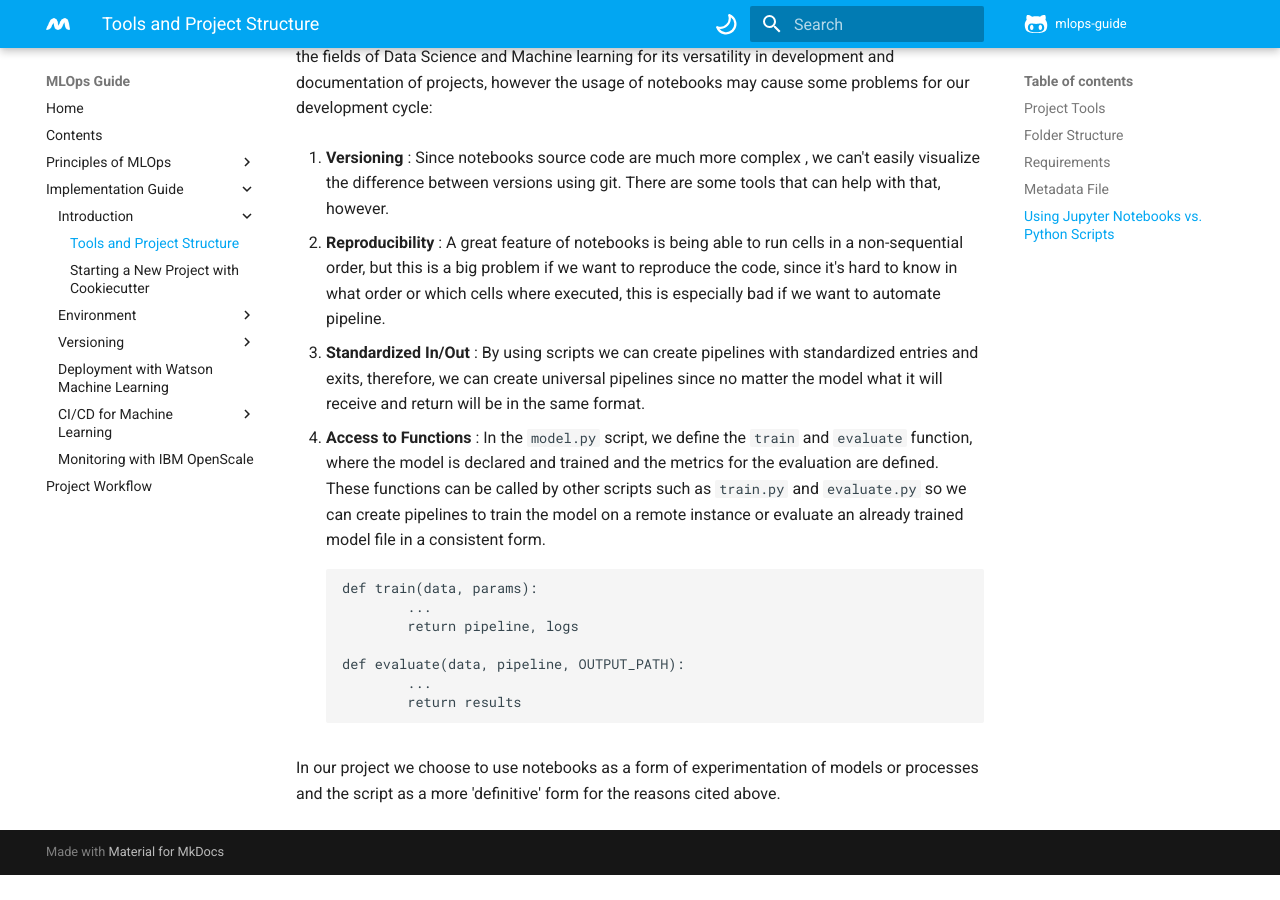
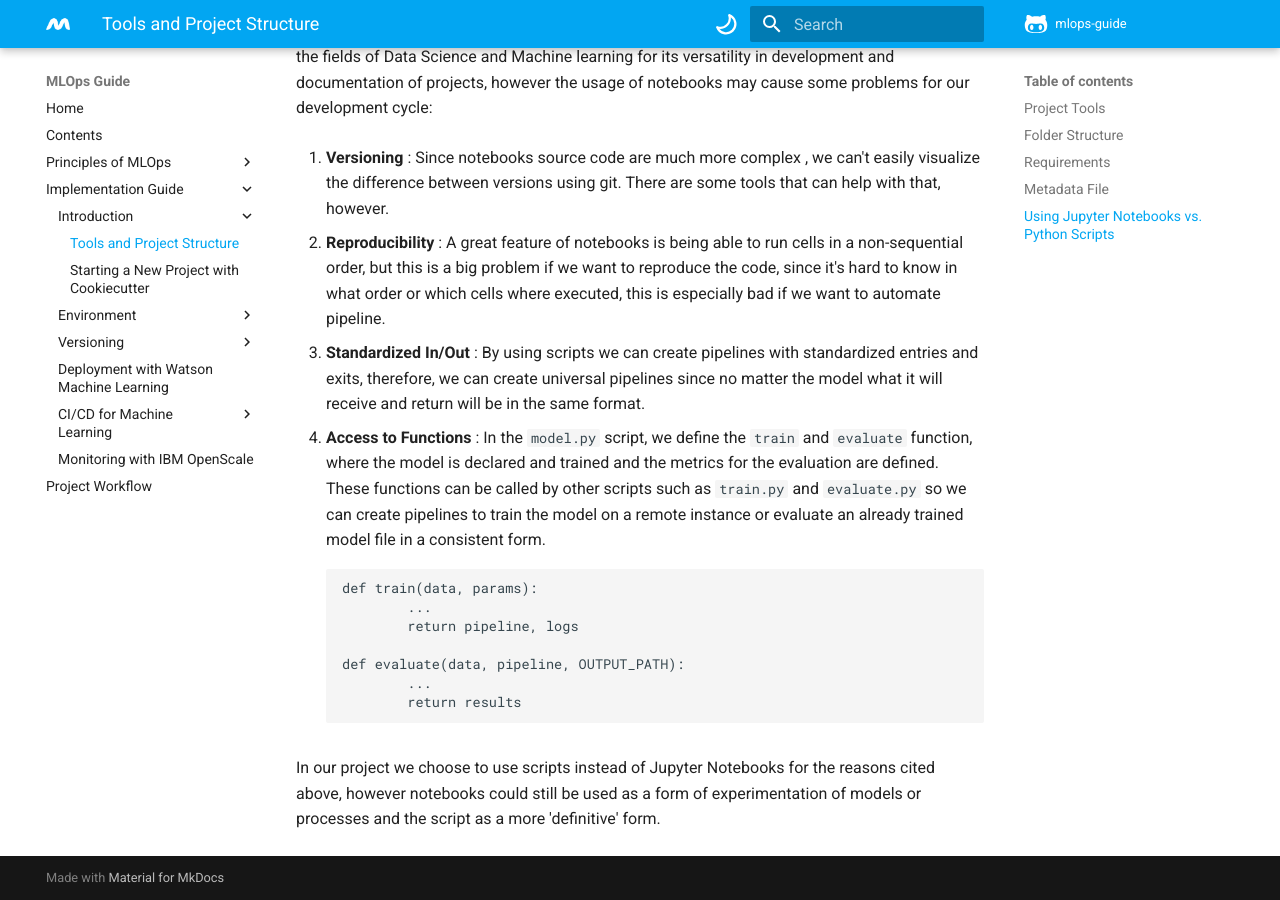
Before and after one commit to mlops-guide/mlops-guide.github.io, an MkDocs documentation site: the page built from docs/Structure/project_structure.md, in a window 1280 px wide and 900 px high, scrolled down 3026 px. Built offline with MkDocs 1.6.1 and Material for MkDocs 9.7.7, drawn with Linux system fonts in a browser that asks for light colours; comment, search, counter and statistics services are not loaded; before the commit the page ends 3901 px from its top, so only the background shows below that.

Commit message:
improving script vs notebook

```diff
--- a/docs/Structure/project_structure.md
+++ b/docs/Structure/project_structure.md
@@ -82,4 +82,4 @@ The Jupyter Notebook is an open-source web application that allows you to create
                 ...
                 return results
 
-In our project we choose to use notebooks as a form of experimentation of models or processes and the script as a more 'definitive' form for the reasons cited above.
+In our project we choose to use scripts instead of Jupyter Notebooks for the reasons cited above, however notebooks could still be used as a form of experimentation of models or processes and the script as a more 'definitive' form.
```
